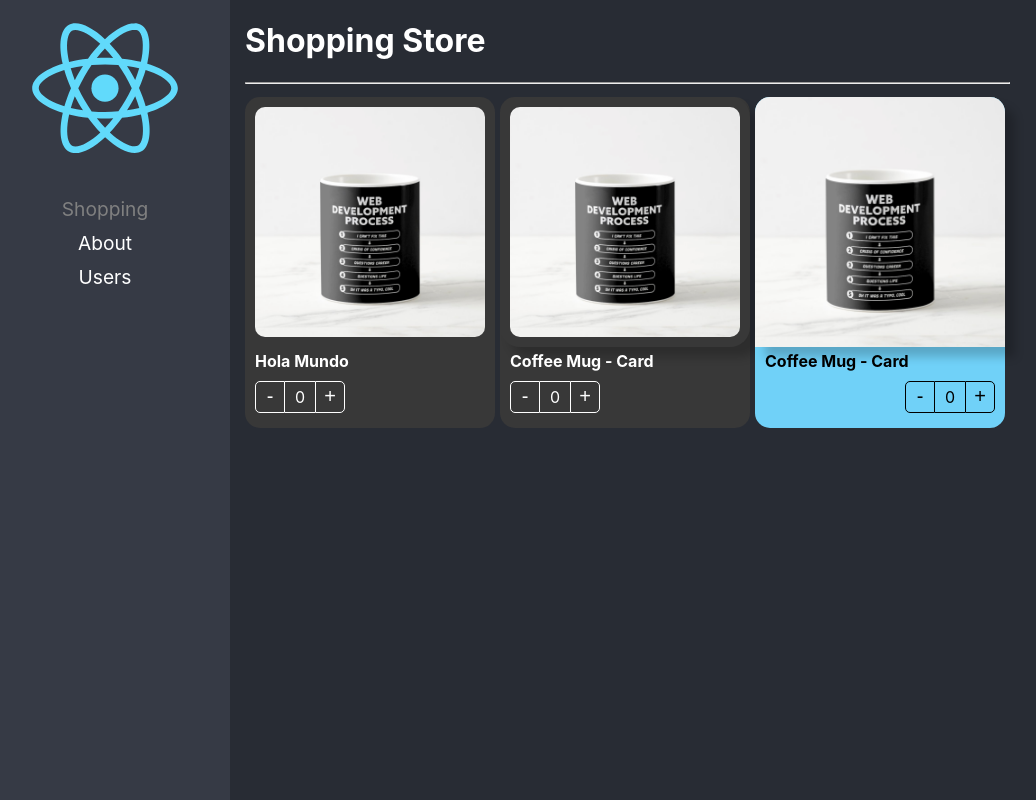
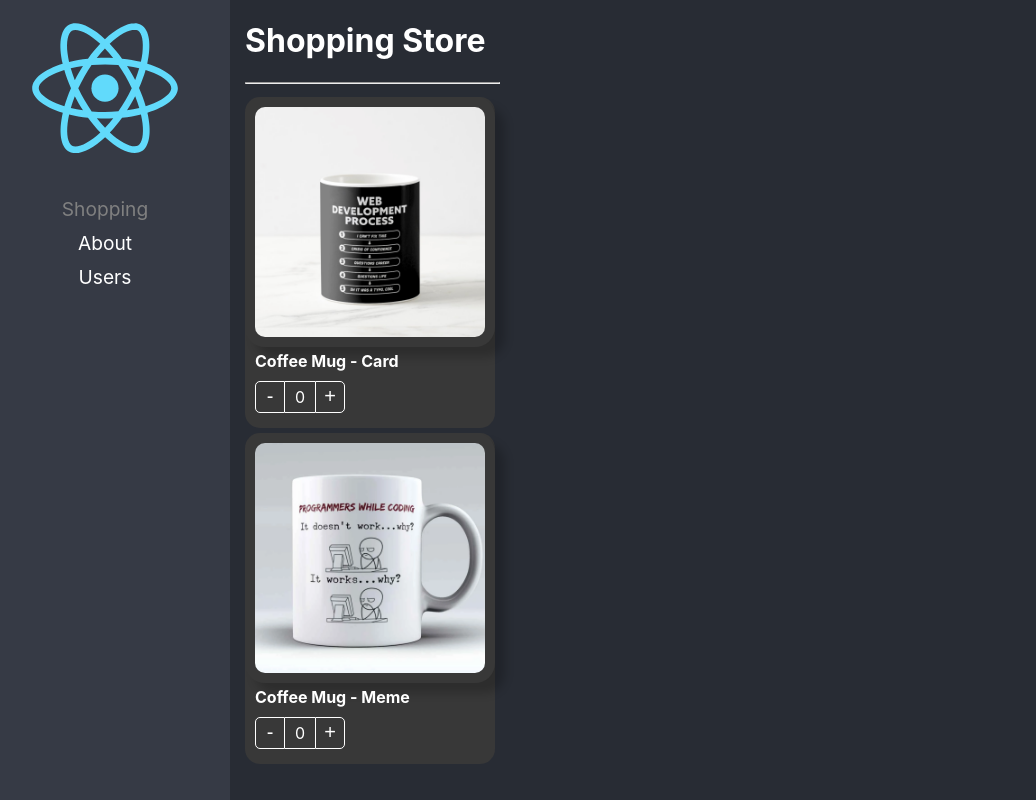
Before and after one commit to Marti-T/react-adv, a React (Create React App) app: page /home in a window 1280 px wide. Shown: the whole page, without its empty margins (20-1056 px from the left). Built offline with nearby package versions, Linux system fonts and the light colour scheme.

Commit message:
Control Props implementado

```diff
--- a/src/02-component-patterns/components/ProductCard.tsx
+++ b/src/02-component-patterns/components/ProductCard.tsx
@@ -1,7 +1,7 @@
 import { createContext, ReactElement, CSSProperties } from 'react';
 import { useProduct } from '../hooks/useProduct';
 
-import { Product, ProductContextProps } from '../interfaces/interfaces';
+import { onChangeArgs, Product, ProductContextProps } from '../interfaces/interfaces';
 
 import styles from '../styles/styles.module.css';
 
@@ -14,14 +14,21 @@
     children?: React.ReactElement | React.ReactElement[];
     className?: string;
     style?: React.CSSProperties;
+    //onChange?: ( product: Product, count: number ) => void;
+    onChange?: ( args: onChangeArgs ) => void;
+    value?: number;
 }
 
 
-export const ProductCard = ({ children, product, className, style }: Props) => {
+export const ProductCard = ({ children, product, className, style, onChange, value }: Props) => {
 
     //console.log(styles);
 
-    const { counter, increaseBy } = useProduct();
+    const { counter, increaseBy } = useProduct({ onChange, product, value }); //Sintaxis ECMA Script 6
+    /* const { counter, increaseBy } = useProduct({
+        onChange: () => {},
+        product: product
+    }); */
 
 
     return (
--- a/src/02-component-patterns/components/ShoppingPage.tsx
+++ b/src/02-component-patterns/components/ShoppingPage.tsx
@@ -1,14 +1,16 @@
 import { ProductCard, ProductButtons, ProductImage, ProductTitle } from '../components';
 
+import { useShoppingCart } from '../hooks/useShoppingCart';
+
 import '../styles/custom-styles.css';
+import { products } from '../data/products';
 
-const product = {
-  id: '1',
-  title: 'Coffee Mug - Card',
-  img: './coffee-mug.png'
-}
+
 
 export const ShoppingPage = () => {
+
+  const { shoppingCart, onProductCountChange } = useShoppingCart();
+
   return (
     <div>
         <h1>Shopping Store</h1>
@@ -20,25 +22,17 @@
           flexWrap: 'wrap'
         }}>
 
-          <ProductCard
-            product={ product }
+          {/* <ProductCard
+            product={ product1 }
             className="bg-dark text-white"
           >
             <ProductCard.Image className="custom-image" />
             <ProductCard.Title className="text-bold" title={'Hola Mundo'} />
             <ProductCard.Buttons className="custom-buttons" />
-          </ProductCard>
+          </ProductCard> */}
 
-          <ProductCard
-              product={ product }
-              className="bg-dark text-white"
-          >
-            <ProductImage className="custom-image" style={{ boxShadow: '10px 10px 10px rgba(0,0,0,.2)' }} />
-            <ProductTitle className="text-bold" title={''} />
-            <ProductButtons className="custom-buttons" />
-          </ProductCard>
 
-          <ProductCard
+            {/* <ProductCard
               product={ product }
               style={{
                 backgroundColor: '#70D1F8'
@@ -48,7 +42,58 @@
             <ProductTitle style={{ fontWeight: 'bold' }} />
             <ProductButtons style={{ display: 'flex', justifyContent: 'end' }}
             />
-          </ProductCard>
+          </ProductCard> */}
+
+          <div>
+            {
+              products.map( product => (
+                <ProductCard
+                    product={ product }
+                    className="bg-dark text-white"
+                    key={ product.id }
+                    onChange={ onProductCountChange }
+                    value={ shoppingCart[product.id]?.count || 0 }
+                >
+                  <ProductImage className="custom-image" style={{ boxShadow: '10px 10px 10px rgba(0,0,0,.2)' }} />
+                  <ProductTitle className="text-bold" title={''} />
+                  <ProductButtons className="custom-buttons" />
+                </ProductCard>
+              ))
+            }
+          </div>
+
+
+          <div className="shopping-cart">
+            {
+              Object.entries( shoppingCart ).map( ([ key, product ]) => (
+                <ProductCard
+                  key={key}
+                  product={ product }
+                  className="bg-dark text-white"
+                  style={{ width: '100px' }}
+                  value={ product.count }
+                  onChange={ onProductCountChange }
+                >
+                  <ProductImage className="custom-image" style={{ boxShadow: '10px 10px 10px rgba(0,0,0,.2)' }} />
+                  {/* <ProductTitle title={ `${product.count}` } /> */}
+                  <ProductButtons
+                    className="custom-buttons"
+                    style={{
+                      display: 'flex',
+                      justifyContent: 'center'
+                    }}
+                  />
+                </ProductCard>
+              ))
+            }
+          </div>
+
+
+            {/* <div>
+              <code>
+                { JSON.stringify(shoppingCart, null, 5)}
+              </code>
+            </div> */}
 
         </div>
     </div>
--- /dev/null
+++ b/src/02-component-patterns/data/products.ts
@@ -0,0 +1,16 @@
+import { Product } from '../interfaces/interfaces';
+
+const product1 = {
+    id: '1',
+    title: 'Coffee Mug - Card',
+    img: './coffee-mug.png'
+  }
+
+  const product2 = {
+    id: '2',
+    title: 'Coffee Mug - Meme',
+    img: './coffee-mug2.png'
+  }
+
+  // 84. Estado del carrito de compras
+  export const products: Product[] = [ product1, product2 ];
--- a/src/02-component-patterns/hooks/useProduct.ts
+++ b/src/02-component-patterns/hooks/useProduct.ts
@@ -1,13 +1,47 @@
-import { useState } from 'react';
+import { useEffect, useRef, useState } from 'react';
+import { onChangeArgs, Product } from '../interfaces/interfaces';
 
 
-export const useProduct = () => {
+interface useProductArgs {
+    product: Product;
+    onChange?: ( args: onChangeArgs ) => void;
+    value?: number;
+}
 
-    const [ counter, setCounter ] = useState(0);
+
+//export const useProduct = ( onChange?: () => void ) => {
+export const useProduct = ( { onChange, product, value = 0 }: useProductArgs ) => {
+
+    const [ counter, setCounter ] = useState(value);
+    //console.log({ value })
+
+    const isControlled = useRef( !!onChange ); // Así tienemos isControlled con valor boolean
 
     const increaseBy = ( value: number ) => {
-        setCounter( prev => Math.max( prev + value, 0));
+
+        //console.log("isControlled", isControlled.current);
+
+        /* if( isControlled.current && onChange ) {
+            return onChange({ count: value, product });
+        } */
+
+        if( isControlled.current ) {
+            return onChange!({ count: value, product });
+        }
+
+        const newValue = Math.max( counter + value, 0);
+
+        //setCounter( prev => Math.max( prev + value, 0));
+        setCounter( newValue );
+
+        onChange && onChange({ count: newValue, product }); // Es lo mimso que un if, no se va a ejecutar si onChange es falso
     }
+
+
+    useEffect(() => {
+      setCounter( value );
+    }, [ value ])
+
 
     return {
         counter,
--- /dev/null
+++ b/src/02-component-patterns/hooks/useShoppingCart.ts
@@ -0,0 +1,54 @@
+import { useState } from 'react';
+import { Product, ProductInCart } from '../interfaces/interfaces';
+
+
+
+export const useShoppingCart = () => {
+
+    // 84. Estado del carrito de compras
+    const [ shoppingCart, setShoppingCart ] = useState<{ [key:string]: ProductInCart }>({});
+
+    const onProductCountChange = ({ count, product }: { count: number, product: Product }) => {
+        //console.log('onProductCountChange', count, product);
+        /*shoppingCart[ product.id ] = { ...product, count } Esto es una mala práctica porque estoy mutando el estado directamente, no hayq eu hacerlo así */
+
+        setShoppingCart( oldShoppingCart => {
+
+        const productInCart: ProductInCart = oldShoppingCart[product.id] || { ...product, count: 0 };
+
+        // Quiero el valor máximo de los dos
+        if( Math.max( productInCart.count + count, 0) ) {
+            //productInCart.count += 20;
+            productInCart.count += count;
+            return {
+            ...oldShoppingCart,
+            [product.id]: productInCart
+            }
+        }
+
+
+        // Borrar el producto
+        const { [product.id]: toDelete, ...rest } = oldShoppingCart;
+        //return {...rest};
+        return rest;
+
+        // Es totalmente correcto, el que no está comentado es opcional
+            /* if( count === 0 ) {
+            const { [product.id]: toDelete, ...rest } = oldShoppingCart;
+            return rest;
+            }
+
+            return {
+            ...oldShoppingCart,
+            [ product.id ]: { ...product, count }
+            } */
+        });
+
+    }
+
+    return {
+        shoppingCart,
+        onProductCountChange
+    }
+
+}
--- a/src/02-component-patterns/styles/custom-styles.css
+++ b/src/02-component-patterns/styles/custom-styles.css
@@ -23,3 +23,9 @@
     color: white;
     border-color: white;
 }
+
+.shopping-cart {
+    position: fixed;
+    right: 10px;
+    top: 0;
+}
```
Also changed, not shown: src/02-component-patterns/interfaces/interfaces.ts (+13 -0 lines), public/coffee-mug2.png (added).
